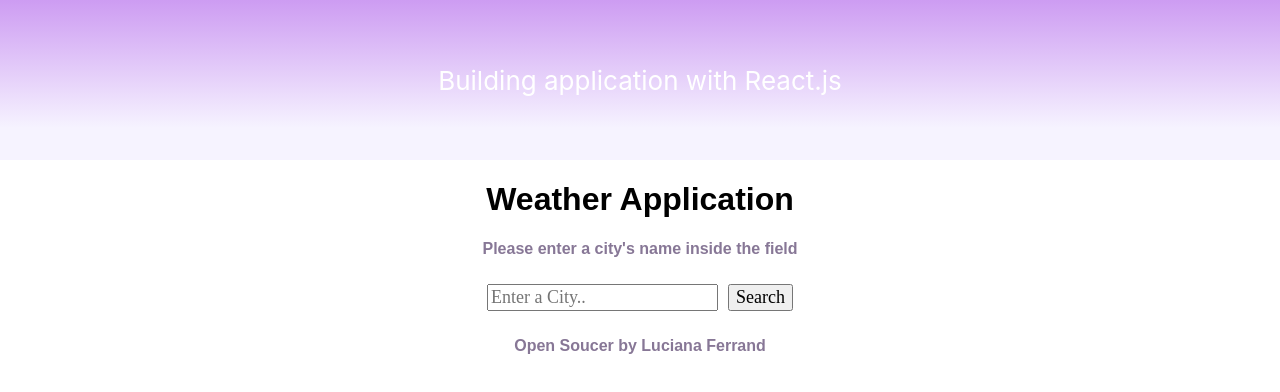
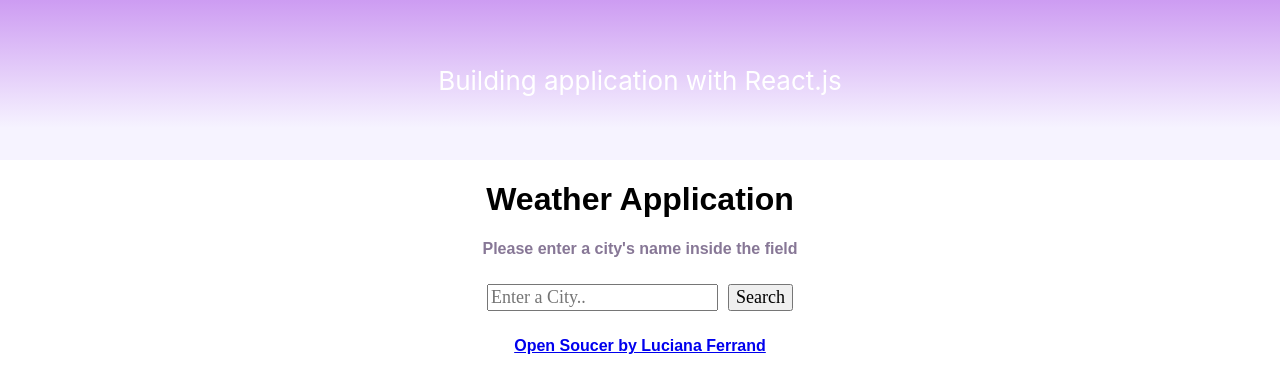
Before and after one commit to lbferrand/react-app, a React (Create React App) app: page / in a window 1280 px wide. Shown: the top 392 px of the page. Built offline with nearby package versions, Linux system fonts and the light colour scheme.

Commit message:
Update Footer.js

```diff
--- a/src/Footer.js
+++ b/src/Footer.js
@@ -1,5 +1,11 @@
 import React from "react";
 
 export default function Footer() {
-  return <h4>Open Soucer by Luciana Ferrand</h4>;
+  return (
+    <h4>
+      <a href="https://github.com/lbferrand/react-app">
+        Open Soucer by Luciana Ferrand
+      </a>
+    </h4>
+  );
 }
```
